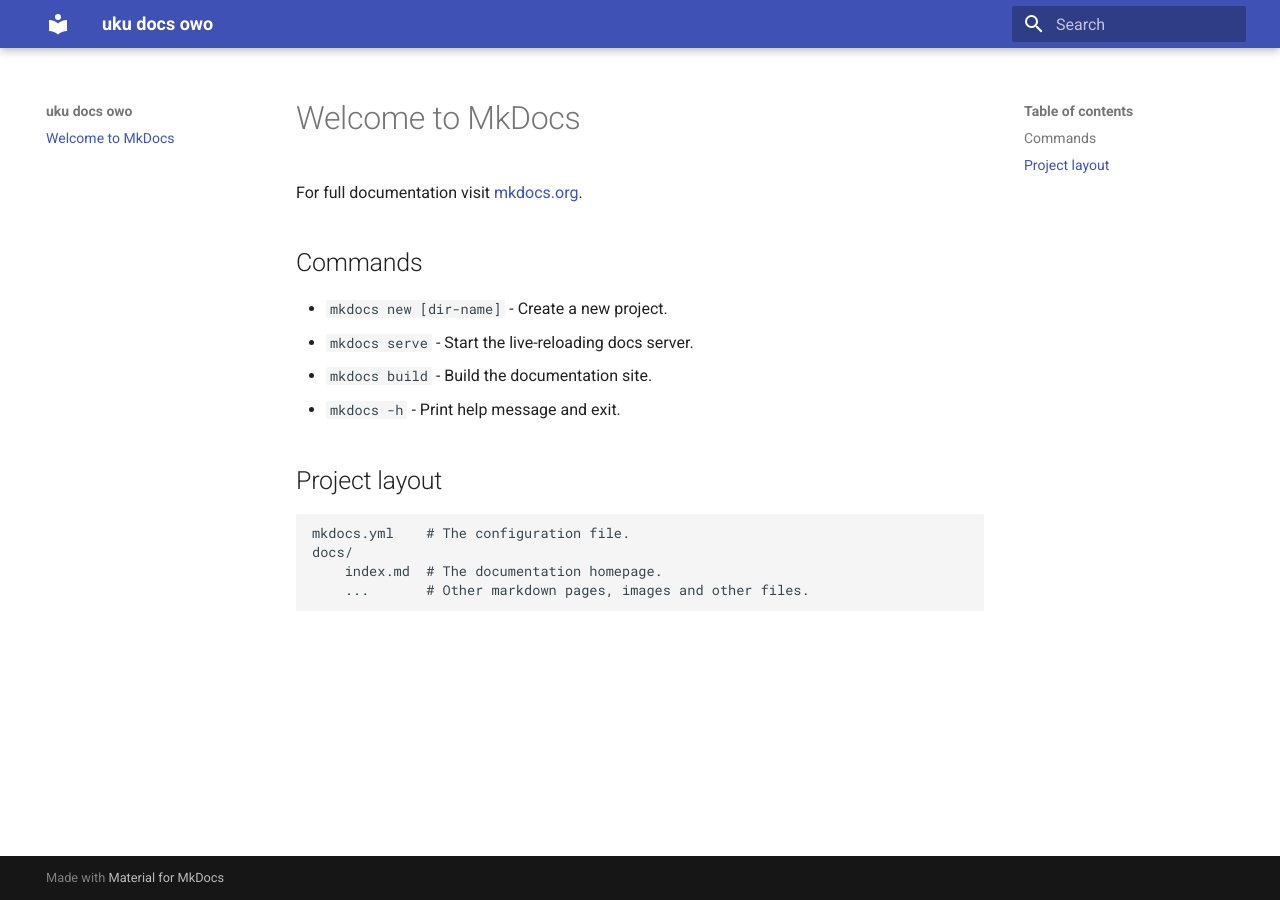
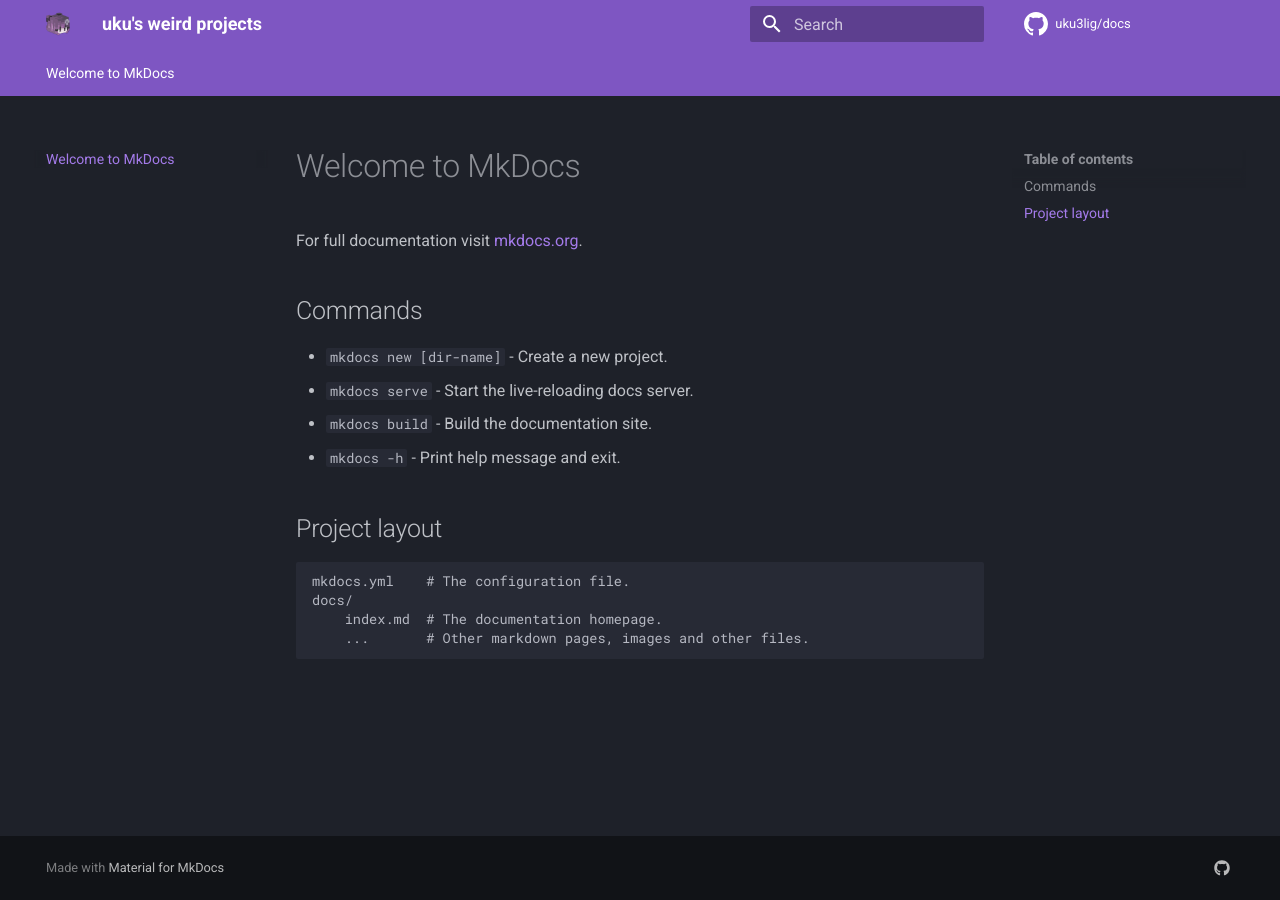
Before and after one commit to uku3lig/docs, an MkDocs documentation site: the page built from docs/index.md, in a window 1280 px wide. Built offline with MkDocs 1.6.1 and Material for MkDocs 9.7.7, drawn with Linux system fonts in a browser that asks for light colours; comment, search, counter and statistics services are not loaded.

Commit message:
add icon & edit theme

```diff
--- a/mkdocs.yml
+++ b/mkdocs.yml
@@ -1,3 +1,22 @@
-site_name: uku docs owo
+site_name: uku's weird projects
+repo_url: https://github.com/uku3lig/docs
+repo_name: uku3lig/docs
+
 theme:
   name: material
+  language: en
+  icon:
+    repo: octicons/mark-github-16
+  favicon: assets/icon.png
+  logo: assets/icon.png
+  palette:
+    scheme: slate
+    primary: deep purple
+    accent: deep purple
+  features:
+    - navigation.tabs
+
+extra:
+  social:
+    - icon: fontawesome/brands/github
+      link: https://github.com/uku3lig/
```
Also changed, not shown: docs/assets/icon.png (added).
